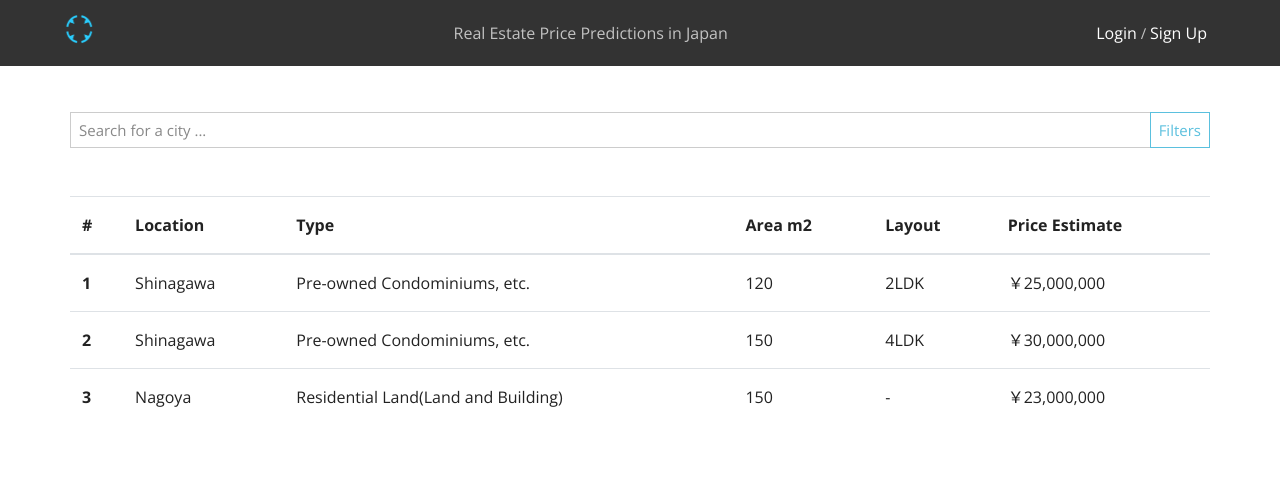
After one commit to ryikeda/yosoku, a Flask app: template templates/predict.html in a window 1280 px wide. The commit adds this page. Shown: the top 489 px of the page. Run offline with Flask 2, Linux system fonts and the light colour scheme; the template is opened without the code that fills it: values that come from a table or form of the project are taken from there, others are empty; some libraries are stand-ins or nearby versions.

Commit message:
worked on the front end

```diff
--- a/app.py
+++ b/app.py
@@ -2,12 +2,14 @@ import os
 import requests
 from flask import Flask, render_template, request,jsonify, redirect, session
 from flask_debugtoolbar import DebugToolbarExtension
+from flask_wtf.csrf import CSRFProtect
 from models import connect_db
 from forms import SearchForm, FilterForm
+from flask import send_from_directory
 import utils
 
-
 app = Flask(__name__)
+csrf = CSRFProtect(app)
 
 app.config['SQLALCHEMY_DATABASE_URI'] = (
     os.environ.get('DATABASE_URL', 'postgres:///yosoku'))
@@ -27,45 +29,56 @@ def index():
 
   if form.validate_on_submit():
         city_code = form.city_code.data
-        # model = Query.query.filter_by(city_code=city_code).first()
-        # if not model:
         model =  utils.load_model(city_code)
         session["city_code"] = city_code
-        return redirect("/filter")
+        return redirect("/predict")
   else:
         return render_template(
             "home.html", form=form)
 
-@app.route("/filter")
+
+@app.route("/predict", methods=["GET","POST"])
 def filter():
+  form = FilterForm()
 
   city_code = session["city_code"]
   model = utils.load_model(city_code)
-  form = FilterForm()
+  form.type_.choices = [(choice,choice) for choice in model.model.type_]
+  form.floor_plan.choices = [(floor_plan,floor_plan) for floor_plan in model.model.floor_plan]
 
-  form.type_.choices = model.model.type_
-  form.floor_plan.choices = model.model.floor_plan
+  if form.validate_on_submit():
+    type_ = form.type_.data
+    area = form.area.data
+    floor_plan = form.floor_plan.data
+    print("Form is validated ************************")
+    print(type_)
+    print(area)
+    print(floor_plan)
+    return "ok"
 
-  return render_template("filter.html",form=form )
-
-
-@app.route("/load_model", methods=["POST"])
-def train_model():
-  # city_code = request.get_json()["city_code"]
-  # model = utils.load_model(city_code)
-  return jsonify(code = "ok")
+  else:
+      print("Form not being validated -----------------")
+      return render_template("predict.html",form=form )
 
 
 
-@app.route("/api/predict_price")
+
+
+@app.route("/api/predict_price", methods=["GET","POST"])
 def predict_price_api():
 
-  city_code = request.get_json()["city_code"]
+  # city_code = request.get_json()["city_code"]
+  city_code = session["city_code"]
   type_ = request.get_json()["type"]
   area = request.get_json()["area"]
-  floor_plan = request.get_json()["floor_plan"]
+  floor_plan = request.get_json()["floorPlan"]
 
   model = utils.load_model(city_code)
   prediction = model.model.predict_price(type_,area,floor_plan)
 
   return jsonify(data= prediction)
+
+@app.route('/favicon.ico')
+def favicon():
+    return send_from_directory(os.path.join(app.root_path, 'static'),
+                          'favicon.ico',mimetype='image/vnd.microsoft.icon')
--- /dev/null
+++ b/static/css/style.css
@@ -0,0 +1,21 @@
+* {
+  font-size: 16px;
+  line-height: 2;
+}
+
+.hide {
+  display: none;
+}
+.map-responsive{
+  overflow:hidden;
+  padding-bottom:50%;
+  position:relative;
+  height:0;
+}
+.map-responsive iframe{
+  left:0;
+  top:0;
+  height:100%;
+  width:100%;
+  position:absolute;
+}
--- /dev/null
+++ b/static/js/predict.js
@@ -0,0 +1,38 @@
+document.addEventListener('DOMContentLoaded', function () {
+
+  const filterForm = document.getElementById("filter-form")
+  const token = document.getElementById("csrf_token")
+  const type_ = document.getElementById("type_")
+  const area = document.getElementById("area")
+  const floorPlan = document.getElementById("floor_plan")
+
+
+  filterForm.addEventListener("submit", e => handleForm(e))
+
+  const handleForm = e => {
+    e.preventDefault()
+
+    const data = {
+      type_: type_.value,
+      area: area.value,
+      floor_plan: floorPlan.value
+    }
+
+    predictPrice(data)
+  }
+
+  async function predictPrice(data) {
+
+    axios.post('http://127.0.0.1:5000/predict', data,
+      {
+        headers: {
+          'X-CSRFToken': token.value
+        }
+      }).then((response) => {
+        console.log(response);
+      }, (error) => {
+        console.log(error);
+      });
+  }
+
+});
--- a/static/style.css
+++ /dev/null
@@ -1,3 +0,0 @@
-.hide {
-  display: none;
-}
--- a/templates/base.html
+++ b/templates/base.html
@@ -4,20 +4,45 @@
 <head>
   <meta charset="UTF-8">
   <meta name="viewport" content="width=device-width, initial-scale=1.0">
-  <link rel="stylesheet" href="https://stackpath.bootstrapcdn.com/bootstrap/4.5.0/css/bootstrap.min.css"
-    integrity="sha384-9aIt2nRpC12Uk9gS9baDl411NQApFmC26EwAOH8WgZl5MYYxFfc+NcPb1dKGj7Sk" crossorigin="anonymous">
-  <link rel="stylesheet" href="/static/style.css">
+  <link rel="stylesheet" href="https://bootswatch.com/4/yeti/bootstrap.css">
+  <link rel="stylesheet" href="/static/css/style.css">
   <script src="https://kit.fontawesome.com/97a0c30ba9.js" crossorigin="anonymous"></script>
-  <title>Yosoku{% block title%}{% endblock%}</title>
+  <title>Yosoku {% block title%}{% endblock%}</title>
 
 </head>
 
+
+<nav class="navbar fixed-top navbar-dark bg-dark">
+  <a class="navbar-brand mx-5" href="#">
+    <img src="/static/img/icon_static.png" width="30" height="30" class="d-inline-block align-top" alt="">
+  </a>
+  <span class="navbar-text mx-5">
+    Real Estate Price Predictions in Japan
+  </span>
+  <span class="navbar-text mx-5 btn">
+    <a href="#">Login</a> /
+    <a href="#">Sign Up</a>
+  </span>
+  </div>
+</nav>
+
+<nav class="navbar navbar-expand-lg navbar-dark bg-dark">
+  <a class="navbar-brand" href="#">Navbar</a>
+  <button class="navbar-toggler" type="button" data-toggle="collapse" data-target="#navbarColor02"
+    aria-controls="navbarColor02" aria-expanded="false" aria-label="Toggle navigation">
+    <span class="navbar-toggler-icon"></span>
+  </button>
+</nav>
+
 <body>
-  <div class="container mt-4">
-    {% block content%}
-    {% endblock %}
+  {% block content%}
+  {% endblock %}
+  {% block scripts %}
+  {% endblock scripts %}
+</body>
+<footer class="page-footer bg-dark">
+  <div class="footer-copyright text-center py-3 bg-dark text-white">© 2020 Copyright:
   </div>
-  <script src="/static/main.js"></script>
-</body>
+</footer>
 
 </html>
--- a/templates/home.html
+++ b/templates/home.html
@@ -1,4 +1,5 @@
 {% extends 'base.html' %}
+{% block title %}| Home {% endblock %}
 {% block content %}
 <form id="search-form" class="mt-5" action="/" method="POST">
   {{ form.hidden_tag() }}
@@ -18,7 +19,11 @@
   <div id="match-list" class="list-group"></div>
 </form>
 
+
 <div id="loading-icon" class="hide fa-3x">
   <i class="fas fa-spinner fa-pulse"></i>
 </div>
 {% endblock %}
+{% block scripts %}
+<script type="text/javascript" src="/static/js/search.js"></script>
+{% endblock scripts %}
--- /dev/null
+++ b/templates/predict.html
@@ -0,0 +1,154 @@
+{% extends 'base.html' %}
+{% block title %}| Predict {% endblock %}
+{% block content %}
+
+<!-- <form id="filter-form" class="mt-5" action="/predict" method="POST">
+  {{ form.hidden_tag() }}
+
+  {% for field in form
+         if field.widget.input_type != 'hidden' %}
+
+  <p>
+    {{ field(class_="form-control") }}
+
+    {% for error in field.errors %}
+    {{ error }}
+    {% endfor %}
+  </p>
+
+  {% endfor %}
+  <button id="filter-form-submit" type="submit" class="btn btn-primary btn-block">Predict Price</button>
+</form> -->
+<div id="price-prediction"></div>
+<div class="container mt-5">
+  <div class="row">
+    <div class="input-group">
+      <input type="text" class="form-control" placeholder="Search for a city ... ">
+      <div class="input-group-append">
+        <button class="btn btn-outline-info" type="button" data-toggle="modal"
+          data-target="#exampleModal">Filters</button>
+      </div>
+    </div>
+  </div>
+  <div class="row">
+    <table class="table table-hover mt-5">
+      <thead>
+        <tr>
+          <th scope="col">#</th>
+          <th scope="col">Location</th>
+          <th scope="col">Type</th>
+          <th scope="col">Area m2</th>
+          <th scope="col">Layout</th>
+          <th scope="col">Price Estimate</th>
+          <!-- <th scope="col">Comment</th>
+          <th scope="col">Actions</th> -->
+        </tr>
+      </thead>
+      <tbody>
+        <tr>
+          <th scope="row">1</th>
+          <td>Shinagawa</td>
+          <td>Pre-owned Condominiums, etc.</td>
+          <td>120</td>
+          <td>2LDK</td>
+          <td>￥25,000,000</td>
+          <!-- <td>Far away from work</td>
+          <td><a href="#"><i class="fas fa-edit"></i></a> <a href="#"><i class="fas fa-trash-alt"></i></a> </td> -->
+        </tr>
+        <tr>
+          <th scope="row">2</th>
+          <td>Shinagawa</td>
+          <td>Pre-owned Condominiums, etc.</td>
+          <td>150</td>
+          <td>4LDK</td>
+          <td>￥30,000,000</td>
+          <!-- <td>-</td>
+          <td><a href="#"><i class="fas fa-edit"></i></a> <a href="#"><i class="fas fa-trash-alt"></i></a> </td> -->
+        </tr>
+        <tr>
+          <th scope="row">3</th>
+          <td>Nagoya</td>
+          <td>Residential Land(Land and Building)</td>
+          <td>150</td>
+          <td>-</td>
+          <td>￥23,000,000</td>
+          <!-- <td></td>
+          <td><a href="#"><i class="fas fa-edit"></i></a> <a href="#"><i class="fas fa-trash-alt"></i></a> </td> -->
+        </tr>
+      </tbody>
+    </table>
+  </div>
+</div>
+
+<div class="map-responsive mt-5">
+  <iframe src="https://www.google.com/maps/embed/v1/place?key=AIzaSyA0s1a7phLN0iaD6-UE7m4qP-z21pH0eSc&q=Shinagawa"
+    frameborder="0" style="border:0" allowfullscreen></iframe>
+</div>
+
+
+
+
+
+
+<!-- Modal -->
+<div class="modal fade" id="exampleModal" tabindex="-1" role="dialog">
+  <div class="modal-dialog modal-dialog-centered" role="document">
+    <div class="modal-content">
+      <div class="modal-header">
+        <h5 class="modal-title" id="exampleModalLabel">Filters</h5>
+
+        <button type="button" class="close" data-dismiss="modal" aria-label="Close">
+          <span aria-hidden="true">&times;</span>
+        </button>
+      </div>
+      <div class="modal-body">
+        <form>
+          <div class="form-group mt-3">
+            <select id="floor_layout" class="form-control">
+              <option selected>Choose a type...</option>
+              <option>Pre-owned Condominiums, etc.</option>
+              <option>Residential Land(Land Only)</option>
+              <option>Residential Land(Land and Building)</option>
+            </select>
+          </div>
+          <div class="form-row">
+
+            <div class="form-group col-md-6">
+              <input type="text" class="form-control" id="area" placeholder="Input area">
+            </div>
+            <div class="form-group col-md-6">
+              <select id="floor_layout" class="form-control">
+                <option selected>Layout...</option>
+                <option>1DK</option>
+                <option>2LDK</option>
+                <option>3K</option>
+                <option>4LDK</option>
+                <option>5LDK</option>
+              </select>
+            </div>
+          </div>
+        </form>
+      </div>
+      <div class="modal-footer">
+        <button type="button" class="btn btn-secondary" data-dismiss="modal">Close</button>
+        <button type="button" class="btn btn-info">Predict Price</button>
+      </div>
+    </div>
+  </div>
+</div>
+
+
+
+{% endblock %}
+{% block scripts %}
+<script src="https://code.jquery.com/jquery-3.2.1.slim.min.js"
+  integrity="sha384-KJ3o2DKtIkvYIK3UENzmM7KCkRr/rE9/Qpg6aAZGJwFDMVNA/GpGFF93hXpG5KkN" crossorigin="anonymous"></script>
+<script src="https://cdnjs.cloudflare.com/ajax/libs/popper.js/1.12.9/umd/popper.min.js"
+  integrity="sha384-ApNbgh9B+Y1QKtv3Rn7W3mgPxhU9K/ScQsAP7hUibX39j7fakFPskvXusvfa0b4Q" crossorigin="anonymous"></script>
+<script src="https://maxcdn.bootstrapcdn.com/bootstrap/4.0.0/js/bootstrap.min.js"
+  integrity="sha384-JZR6Spejh4U02d8jOt6vLEHfe/JQGiRRSQQxSfFWpi1MquVdAyjUar5+76PVCmYl" crossorigin="anonymous"></script>
+<script src="https://unpkg.com/axios/dist/axios.min.js"></script>
+<script type="text/javascript" src="/static/js/predict.js"></script>
+<script src="https://kit.fontawesome.com/97a0c30ba9.js" crossorigin="anonymous"></script>
+
+{% endblock scripts %}
```
Also changed, not shown: static/js/search.js (renamed from static/main.js, +0 -17 lines), templates/filter.html (deleted, +0 -54 lines), forms.py (line endings or trailing spaces), static/img/icon_static.png (added).
